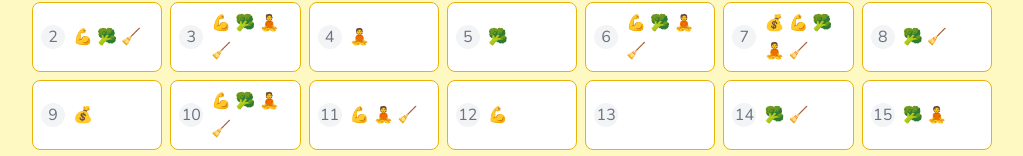
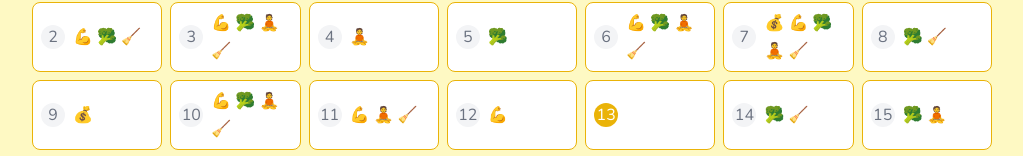
Before and after one commit to jasontwuk/togoalx, a Next.js app: page / in a window 1280 px wide. Shown: the part 504-660 px from the top of the page, without its empty margins (128-1151 px from the left). Built offline with nearby package versions, Linux system fonts and the light colour scheme; no server answers; some icons are missing.

Commit message:
add today styles for Calendar

```diff
--- a/app/components/calendar.tsx
+++ b/app/components/calendar.tsx
@@ -72,6 +72,8 @@ export const Calendar = (props: CalendarProps) => {
   const currMonthIndex = now.getMonth();
   // console.log({ currMonthIndex });
   const currentMonth = monthsArr[currMonthIndex];
+
+  const currentDate = now.getDate();
 
   const [selectedYear, setSelectYear] = useState(now.getFullYear());
   // console.log({ selectedYear });
@@ -462,7 +464,16 @@ export const Calendar = (props: CalendarProps) => {
             key={i}
             className="flex flex-col items-center gap-2 rounded-lg border border-solid border-yellow-500 bg-white p-2 md:flex-row"
           >
-            <h4 className="flex h-6 w-6 shrink-0 items-center justify-center rounded-full bg-gray-100 text-gray-500">
+            <h4
+              className={clsx(
+                currentYear === selectedYear &&
+                  currentMonth === selectedMonth &&
+                  i + 1 === currentDate
+                  ? "bg-yellow-500 text-white"
+                  : "bg-gray-100",
+                "flex h-6 w-6 shrink-0 items-center justify-center rounded-full text-gray-500",
+              )}
+            >
               {i + 1}
             </h4>
 
@@ -499,7 +510,16 @@ export const Calendar = (props: CalendarProps) => {
                   key={goalIndex}
                   className="flex flex-col items-center gap-2 rounded-lg border border-solid border-yellow-500 bg-white p-2 md:flex-row"
                 >
-                  <h4 className="flex h-6 w-6 shrink-0 items-center justify-center rounded-full bg-gray-100 text-gray-500">
+                  <h4
+                    className={clsx(
+                      currentYear === selectedYear &&
+                        currentMonth === selectedMonth &&
+                        dateNum === currentDate
+                        ? "bg-yellow-500 text-white"
+                        : "bg-gray-100",
+                      "flex h-6 w-6 shrink-0 items-center justify-center rounded-full text-gray-500",
+                    )}
+                  >
                     {dateNum}
                   </h4>
 
@@ -533,7 +553,16 @@ export const Calendar = (props: CalendarProps) => {
                 key={i}
                 className="flex flex-col items-center gap-2 rounded-lg border border-solid border-yellow-500 bg-white p-2 md:flex-row"
               >
-                <h4 className="flex h-6 w-6 shrink-0 items-center justify-center rounded-full bg-gray-100 text-gray-500">
+                <h4
+                  className={clsx(
+                    currentYear === selectedYear &&
+                      currentMonth === selectedMonth &&
+                      dateNum === currentDate
+                      ? "bg-yellow-500 text-white"
+                      : "bg-gray-100",
+                    "flex h-6 w-6 shrink-0 items-center justify-center rounded-full text-gray-500",
+                  )}
+                >
                   {dateNum}
                 </h4>
 
```
